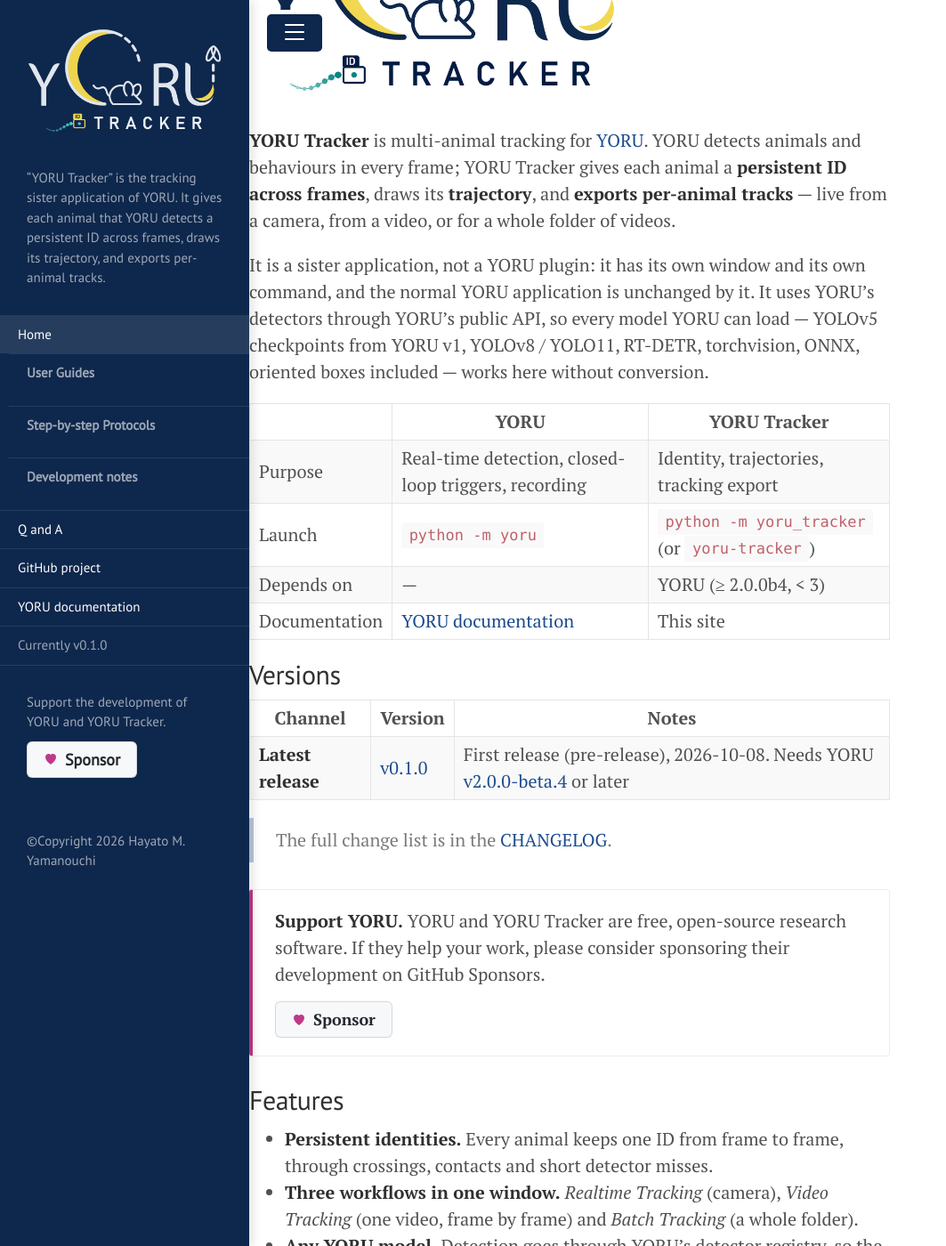
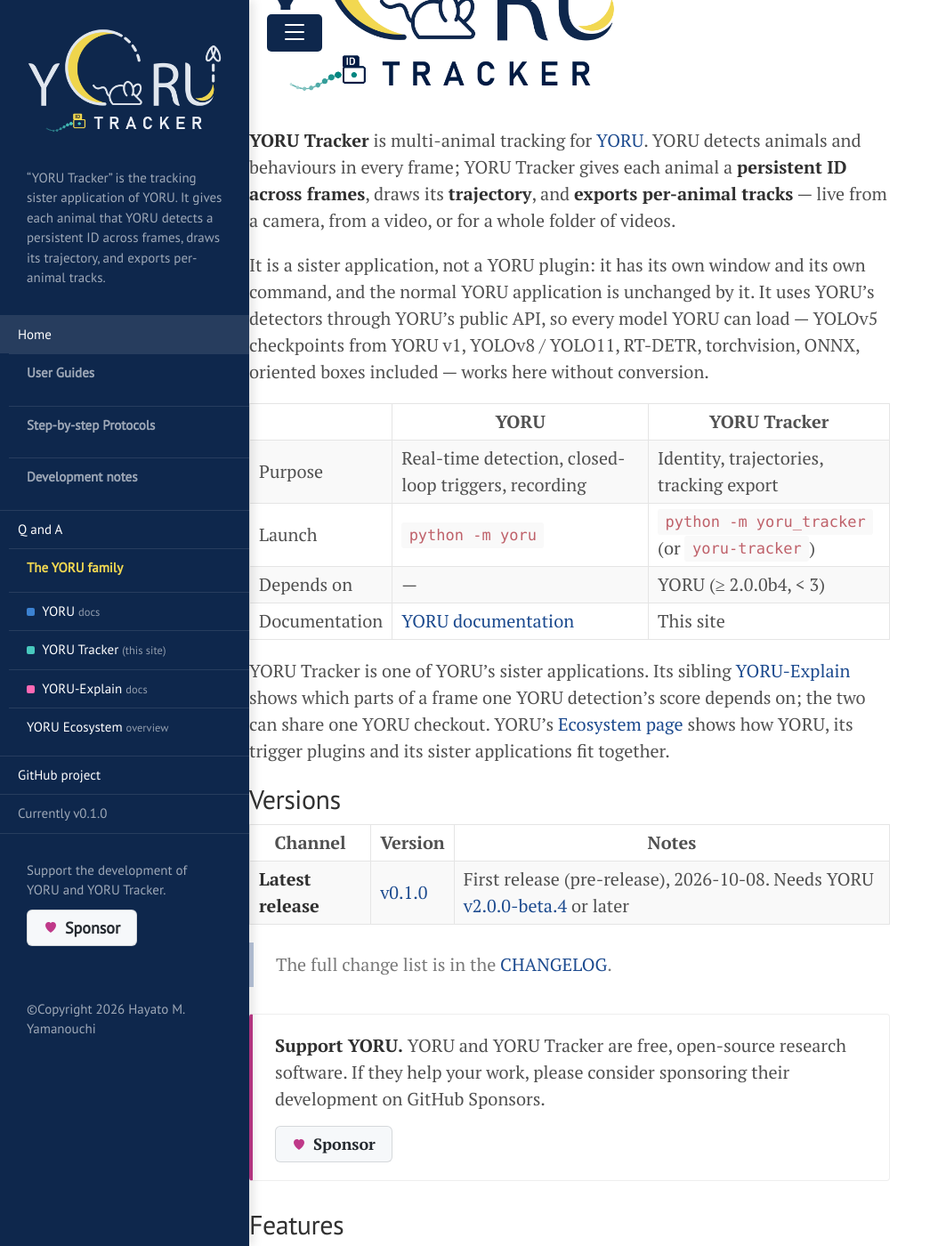
Before and after one commit to Kamikouchi-lab/YORU-Tracker_doc, a Jekyll site: the page built from index.md, in a window 1280 px wide and 1400 px high, scrolled down 356 px. Shown: the whole window at 89% size, without its empty margins (0-1063 px from the left). Built offline with Jekyll 4.4.1, drawn with Linux system fonts in a browser that asks for light colours.

Commit message:
Link the YORU family from the sidebar and Home
The sidebar's "YORU documentation" link becomes a "The YORU family"
group: YORU, YORU Tracker and YORU-Explain, each with its accent
colour and a link to its documentation, plus YORU's Ecosystem page.
Home introduces YORU-Explain, which can share YORU Tracker's YORU
checkout. Both read _data/ecosystem.yml, which matches the one in
YORU-Explain_doc except for which application is `current`.

Co-Authored-By: Claude Opus 5.5 <noreply@anthropic.com>

```diff
--- a/_includes/sidebar.html
+++ b/_includes/sidebar.html
@@ -52,8 +52,19 @@
       {% endif %}
     {% endfor %}
 
+    <details open>
+      <summary class="sidebar-nav-item">The YORU family</summary>
+      {% for app in site.data.ecosystem.apps %}
+        {% if app.current %}
+          <span class="sidebar-nav-item sidebar-app current"><i style="background: {{ app.accent }}"></i>{{ app.name }} <small>(this site)</small></span>
+        {% else %}
+          <a class="sidebar-nav-item sidebar-app" href="{{ app.docs | default: app.repo }}"><i style="background: {{ app.accent }}"></i>{{ app.name }}{% if app.docs %} <small>docs</small>{% else %} <small>GitHub</small>{% endif %}</a>
+        {% endif %}
+      {% endfor %}
+      <a class="sidebar-nav-item" href="{{ site.data.ecosystem.overview }}">YORU Ecosystem <small>overview</small></a>
+    </details>
+
     <a class="sidebar-nav-item" href="{{ site.github.repo }}">GitHub project</a>
-    <a class="sidebar-nav-item" href="{{ site.yoru.docs }}">YORU documentation</a>
     <span class="sidebar-nav-item">Currently {{ site.version }}</span>
   </nav>
 
--- a/index.md
+++ b/index.md
@@ -27,6 +27,9 @@ It is a sister application, not a YORU plugin: it has its own window and its own
 | Launch | `python -m yoru` | `python -m yoru_tracker` (or `yoru-tracker`) |
 | Depends on | — | YORU (≥ 2.0.0b4, < 3) |
 | Documentation | [YORU documentation]({{ site.yoru.docs }}) | This site |
+
+{% assign explain = site.data.ecosystem.apps | where: "name", "YORU-Explain" | first %}
+YORU Tracker is one of YORU's sister applications. Its sibling [YORU-Explain]({{ explain.docs }}) shows which parts of a frame one YORU detection's score depends on; the two can share one YORU checkout. YORU's [Ecosystem page]({{ site.data.ecosystem.overview }}) shows how YORU, its trigger plugins and its sister applications fit together.
 
 ## Versions
 
--- a/public/css/lanyon.css
+++ b/public/css/lanyon.css
@@ -809,3 +809,18 @@ kbd {
     overflow-x: auto;
   }
 }
+
+/* The YORU family in the sidebar: a dot in each application's accent */
+.sidebar-app i {
+  display: inline-block;
+  width: .6em;
+  height: .6em;
+  margin-right: .55em;
+  border-radius: 2px;
+}
+.sidebar-nav-item small {
+  color: rgba(255,255,255,.55);
+}
+.sidebar-app.current {
+  color: #fff;
+}
```
Also changed, not shown: _data/ecosystem.yml (added, +24 -0 lines), README.md.
